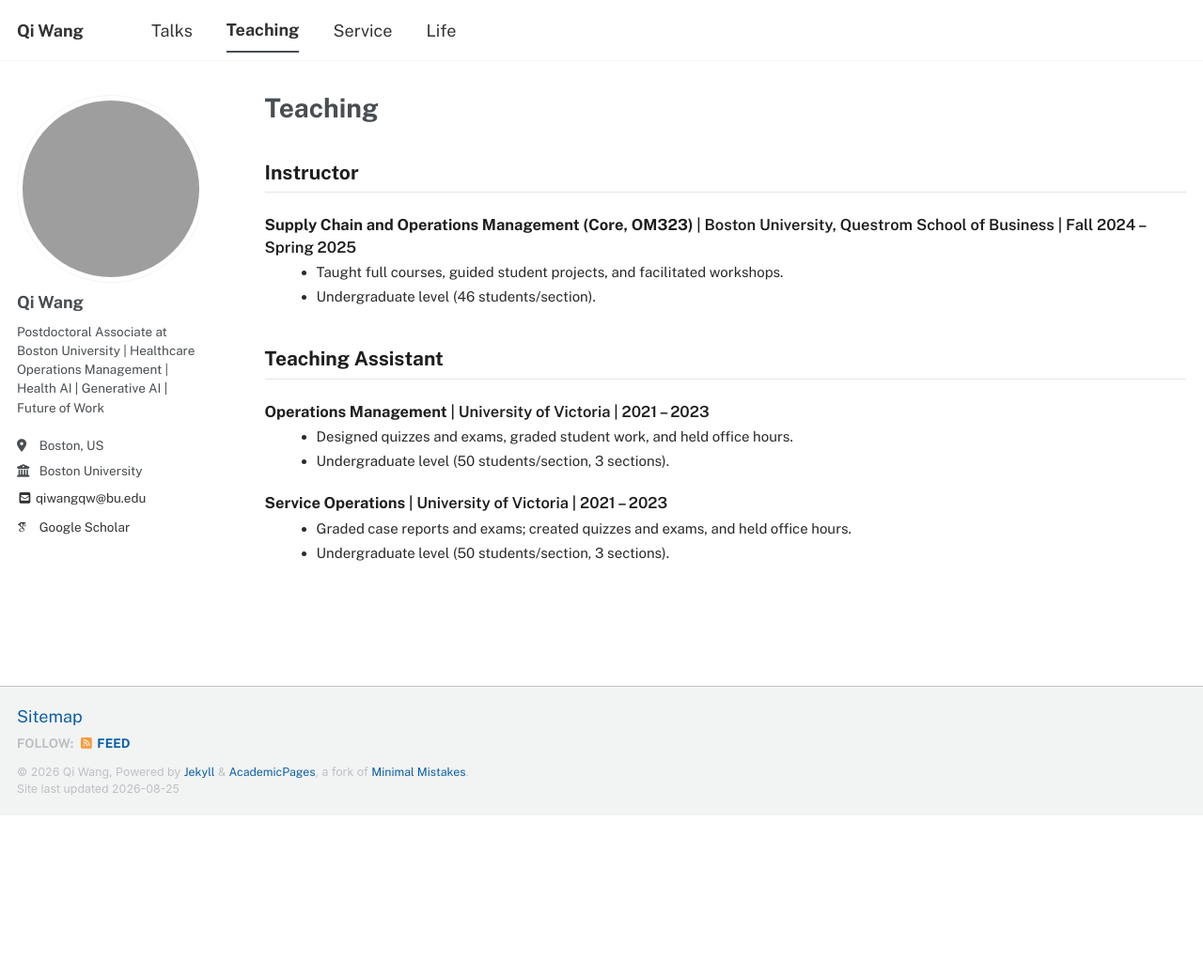
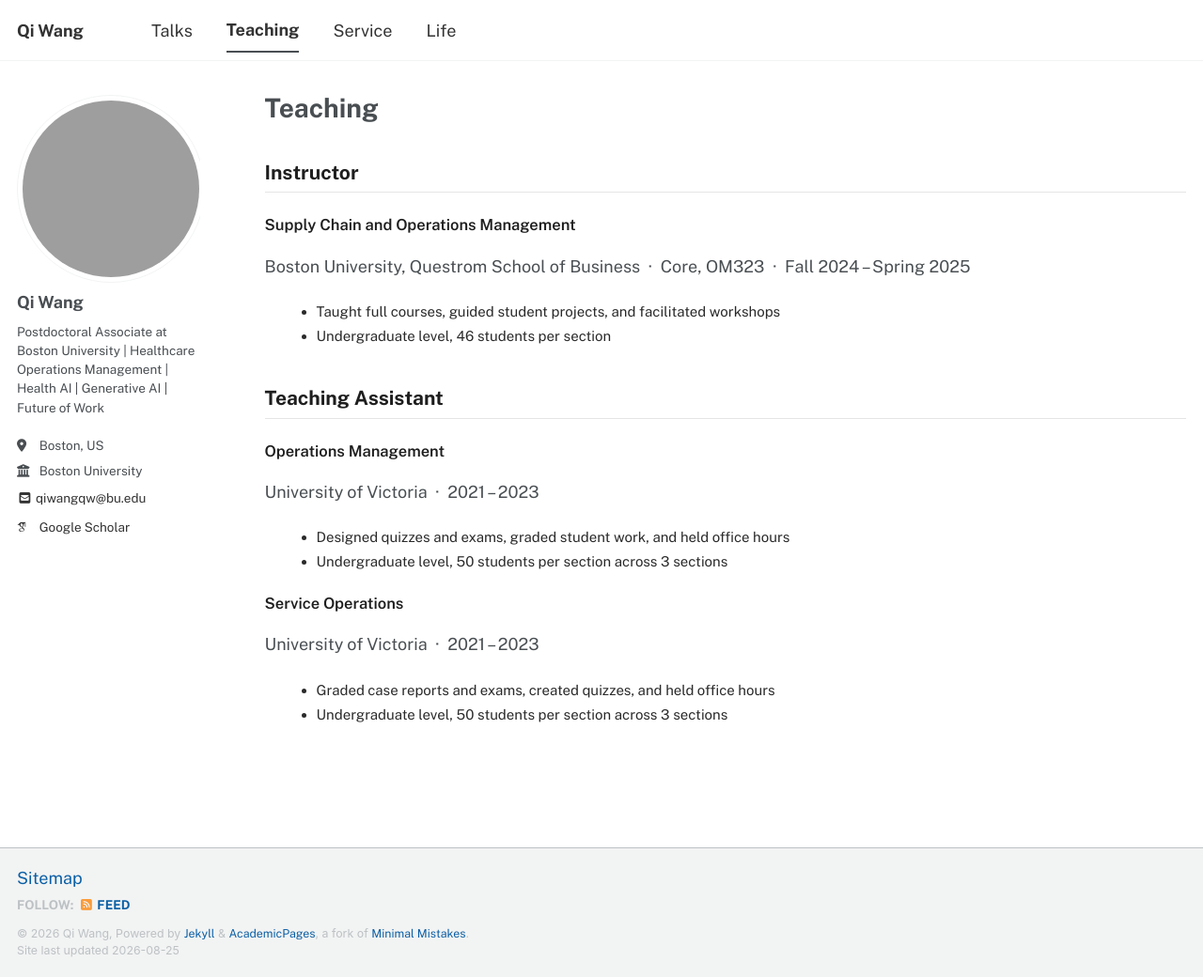
Before and after one commit to qiwang-katherine/qiwang-katherine.github.io, a Jekyll site: the page built from _pages/teaching.html, in a window 1280 px wide and 1040 px high. Shown: the whole window at 94% size. Built offline with Jekyll 4.4.1, drawn with Linux system fonts in a browser that asks for light colours; some web fonts are replaced; a script bundle is joined from its source files by our own code; library files that are not in the unit come from our copies.

Commit message:
teaching.html

```diff
--- a/_pages/teaching.html
+++ b/_pages/teaching.html
@@ -6,37 +6,36 @@ author_profile: true
 ---
 
 <div class="teaching-section">
-
 <h2 class="teaching-role-title">Instructor</h2>
 
 <div class="teaching-item">
-  <p class="teaching-course"><b>Supply Chain and Operations Management (Core, OM323)</b> | Boston University, Questrom School of Business | Fall 2024 – Spring 2025</p>
+  <p class="teaching-course">Supply Chain and Operations Management</p>
+  <p class="teaching-meta">Boston University, Questrom School of Business &nbsp;·&nbsp; Core, OM323 &nbsp;·&nbsp; Fall 2024 – Spring 2025</p>
   <ul class="teaching-detail">
-    <li>Taught full courses, guided student projects, and facilitated workshops.</li>
-    <li>Undergraduate level (46 students/section).</li>
+    <li>Taught full courses, guided student projects, and facilitated workshops</li>
+    <li>Undergraduate level, 46 students per section</li>
   </ul>
 </div>
-
 </div>
 
 <div class="teaching-section">
-
 <h2 class="teaching-role-title">Teaching Assistant</h2>
 
 <div class="teaching-item">
-  <p class="teaching-course"><b>Operations Management</b> | University of Victoria | 2021 – 2023</p>
+  <p class="teaching-course">Operations Management</p>
+  <p class="teaching-meta">University of Victoria &nbsp;·&nbsp; 2021 – 2023</p>
   <ul class="teaching-detail">
-    <li>Designed quizzes and exams, graded student work, and held office hours.</li>
-    <li>Undergraduate level (50 students/section, 3 sections).</li>
+    <li>Designed quizzes and exams, graded student work, and held office hours</li>
+    <li>Undergraduate level, 50 students per section across 3 sections</li>
   </ul>
 </div>
 
 <div class="teaching-item">
-  <p class="teaching-course"><b>Service Operations</b> | University of Victoria | 2021 – 2023</p>
+  <p class="teaching-course">Service Operations</p>
+  <p class="teaching-meta">University of Victoria &nbsp;·&nbsp; 2021 – 2023</p>
   <ul class="teaching-detail">
-    <li>Graded case reports and exams; created quizzes and exams, and held office hours.</li>
-    <li>Undergraduate level (50 students/section, 3 sections).</li>
+    <li>Graded case reports and exams, created quizzes, and held office hours</li>
+    <li>Undergraduate level, 50 students per section across 3 sections</li>
   </ul>
 </div>
-
 </div>
```
